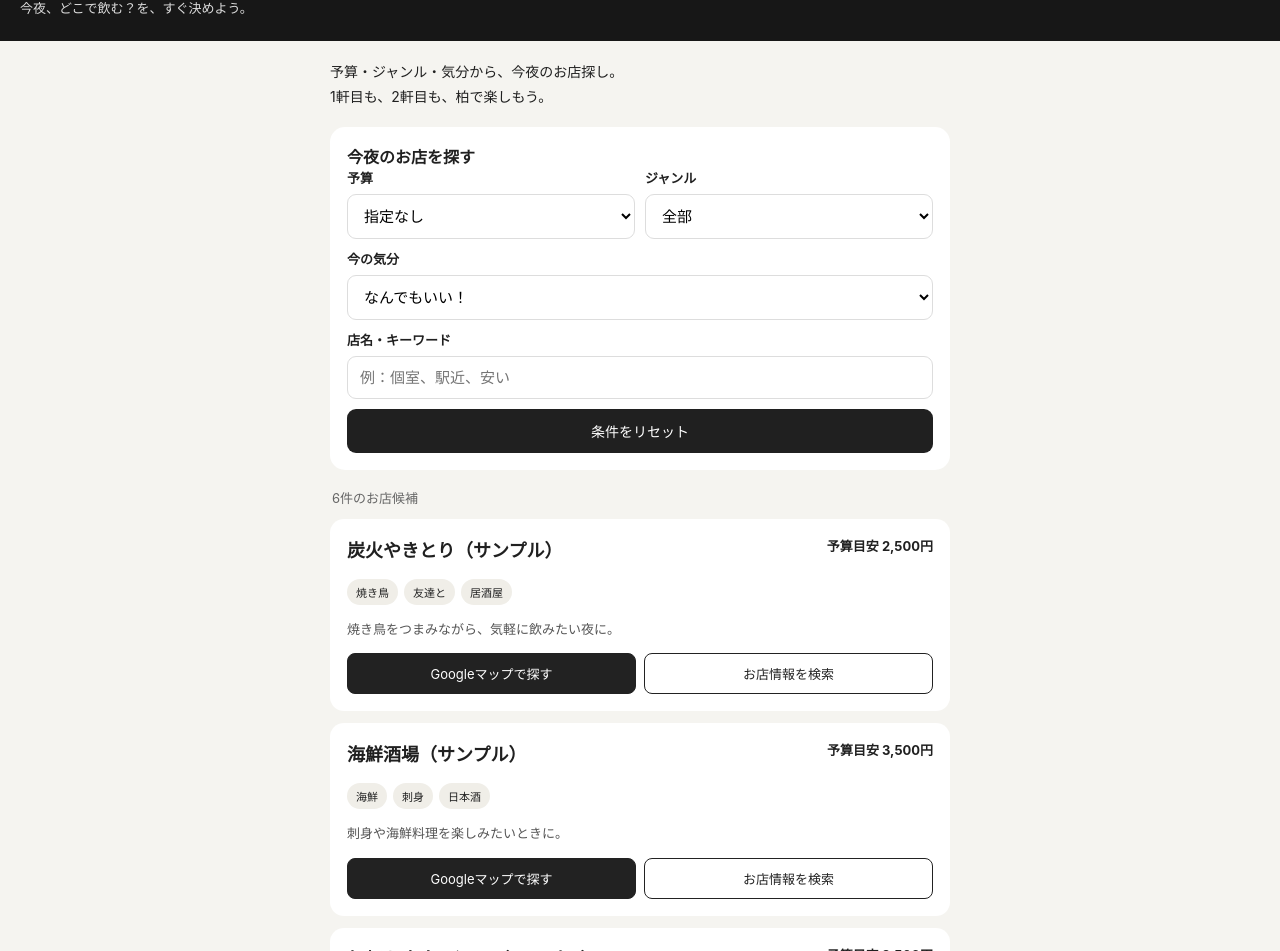
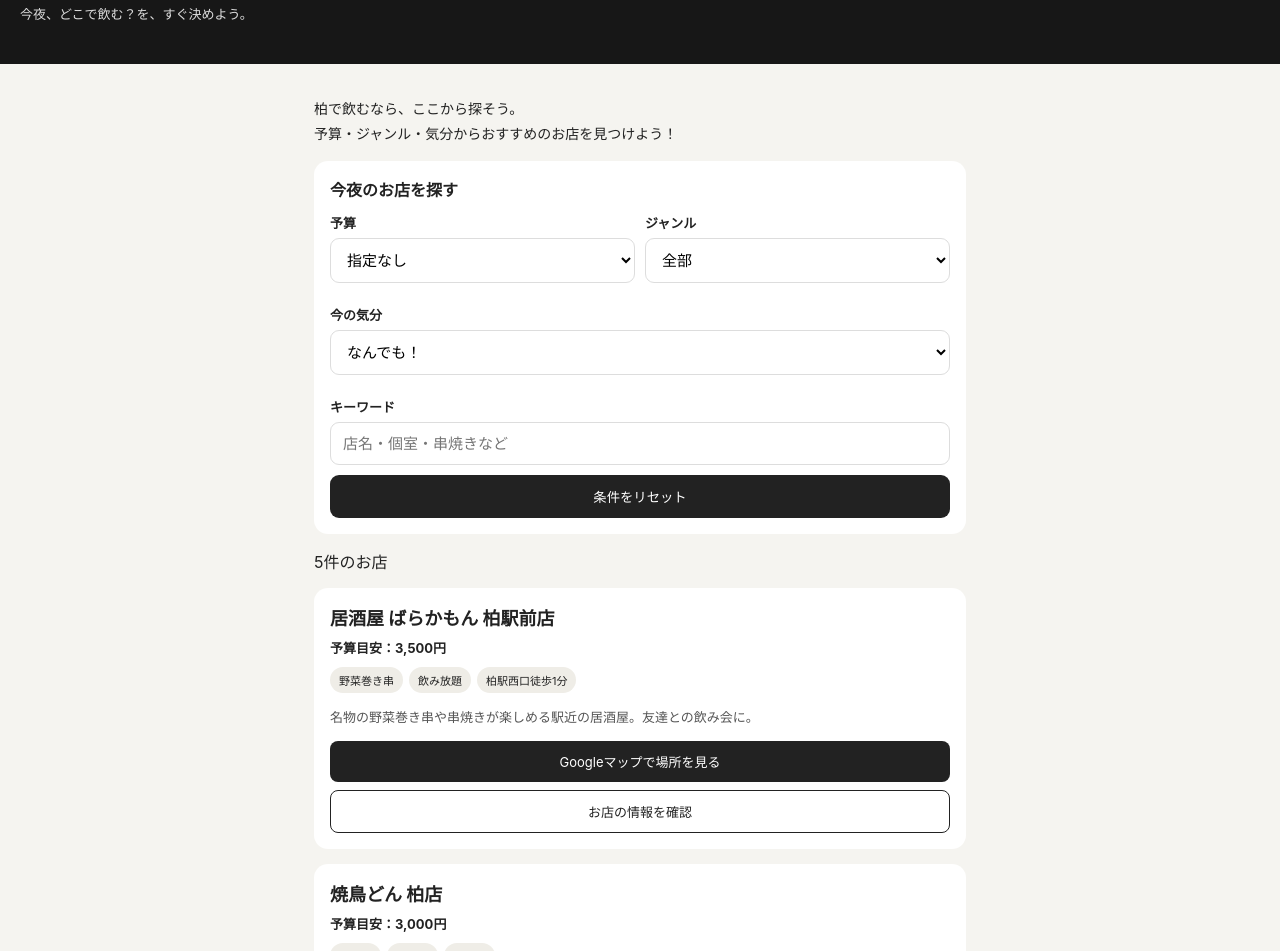
Before and after one commit to gsishw/kashiwa-nomi, a plain HTML site: page index.html in a window 1280 px wide. Shown: the part 114-1065 px from the top of the page. Drawn offline with Linux system fonts and the light colour scheme.

Commit message:
Update index.html

```diff
--- a/index.html
+++ b/index.html
@@ -1,134 +1,217 @@
+
 
 <!DOCTYPE html>
+
 <html lang="ja">
+
 <head>
+
 <meta charset="UTF-8">
+
 <meta name="viewport" content="width=device-width, initial-scale=1">
-<title>柏のみ。｜今夜、どこで飲む？</title>
+
+<title>柏のみ。｜柏のおすすめ居酒屋</title>
+
 <style>
+
 *{box-sizing:border-box}
-body{margin:0;background:#f5f4f0;color:#202020;font-family:-apple-system,BlinkMacSystemFont,"Helvetica Neue",sans-serif}
-header{background:#171717;color:white;padding:27px 20px 24px}
-.logo{font-size:13px;letter-spacing:3px;color:#d8bd83}
-h1{font-size:34px;margin:10px 0}
-header p{font-size:13px;color:#ddd;margin:0}
-main{max-width:650px;margin:auto;padding:18px 15px}
-.intro{font-size:14px;line-height:1.8;margin:0 0 18px}
-.panel{background:white;padding:17px;border-radius:15px;margin-bottom:18px}
-label{display:block;font-size:13px;font-weight:bold;margin:12px 0 7px}
+
+body{margin:0;background:#f5f4f0;color:#222;font-family:-apple-system,BlinkMacSystemFont,sans-serif}
+
+header{background:#171717;color:white;padding:28px 20px}
+
+.logo{color:#d7bd83;font-size:12px;letter-spacing:3px}
+
+h1{font-size:36px;margin:10px 0}
+
+header p{font-size:13px;color:#ddd}
+
+main{max-width:680px;margin:auto;padding:18px 14px}
+
+.intro{font-size:14px;line-height:1.8}
+
+.panel,.shop{background:white;border-radius:14px;padding:16px;margin:15px 0}
+
+label{display:block;font-size:13px;font-weight:bold;margin:12px 0 6px}
+
 select,input{width:100%;padding:12px;border:1px solid #ddd;border-radius:9px;background:white;font-size:15px}
-button{border:0;border-radius:9px;padding:12px;background:#202020;color:white;font-size:14px}
-.filters{display:grid;grid-template-columns:1fr 1fr;gap:10px}
-.filters label{margin-top:0}
+
+.grid{display:grid;grid-template-columns:1fr 1fr;gap:10px}
+
 .wide{grid-column:1/-1}
-#count{font-size:13px;color:#666;margin:12px 2px}
-.shop{background:white;border-radius:14px;padding:17px;margin-bottom:12px}
-.shop-top{display:flex;justify-content:space-between;gap:10px;align-items:start}
-.shop h2{font-size:18px;margin:0 0 7px}
-.price{font-size:13px;font-weight:bold;white-space:nowrap}
-.tags{display:flex;gap:6px;flex-wrap:wrap;margin:10px 0}
-.tag{background:#f0eee8;border-radius:20px;padding:5px 9px;font-size:11px}
+
+button{padding:12px;border:0;border-radius:9px;background:#222;color:white;width:100%}
+
+.shop h2{font-size:18px;margin:0}
+
+.price{font-weight:bold;font-size:13px;margin-top:8px}
+
+.tags{display:flex;flex-wrap:wrap;gap:6px;margin:10px 0}
+
+.tag{background:#efede7;padding:5px 9px;border-radius:20px;font-size:11px}
+
 .shop p{font-size:13px;line-height:1.7;color:#555}
-.actions{display:flex;gap:8px;margin-top:12px}
-.actions a{flex:1;text-align:center;text-decoration:none;border:1px solid #222;border-radius:8px;padding:10px;color:#222;font-size:13px}
-.actions a:first-child{background:#222;color:white}
-.note{font-size:11px;color:#777;line-height:1.7;margin:20px 2px}
-footer{text-align:center;padding:24px;font-size:12px;color:#777}
+
+.shop a{display:block;text-align:center;padding:11px;border-radius:8px;background:#222;color:white;text-decoration:none;font-size:13px;margin-top:8px}
+
+.shop a.secondary{background:white;color:#222;border:1px solid #222}
+
+.note{font-size:11px;line-height:1.7;color:#777}
+
 </style>
+
 </head>
+
 <body>
+
 <header>
+
 <div class="logo">KASHIWA NIGHT GUIDE</div>
+
 <h1>柏のみ。</h1>
+
 <p>今夜、どこで飲む？を、すぐ決めよう。</p>
+
 </header>
+
 <main>
-<p class="intro">予算・ジャンル・気分から、今夜のお店探し。<br>1軒目も、2軒目も、柏で楽しもう。</p>
+
+<p class="intro">柏で飲むなら、ここから探そう。<br>予算・ジャンル・気分からおすすめのお店を見つけよう！</p>
 
 <section class="panel">
+
 <strong>今夜のお店を探す</strong>
-<div class="filters">
-<div>
-<label for="budget">予算</label>
+
+<div class="grid">
+
+<div><label for="budget">予算</label>
+
 <select id="budget">
-<option value="all">指定なし</option>
+
+<option value="99999">指定なし</option>
+
 <option value="2000">2,000円以内</option>
+
 <option value="3000">3,000円以内</option>
+
+<option value="4000">4,000円以内</option>
+
 <option value="5000">5,000円以内</option>
-</select>
+
+</select></div>
+
+<div><label for="genre">ジャンル</label>
+
+<select id="genre">
+
+<option value="all">全部</option>
+
+<option value="焼き鳥">焼き鳥・串焼き</option>
+
+<option value="海鮮">海鮮</option>
+
+<option value="居酒屋">大衆居酒屋</option>
+
+<option value="バー">バー・二軒目</option>
+
+</select></div>
+
+<div class="wide"><label for="mood">今の気分</label>
+
+<select id="mood">
+
+<option value="all">なんでも！</option>
+
+<option value="ワイワイ">ワイワイ飲みたい</option>
+
+<option value="ゆっくり">ゆっくり話したい</option>
+
+<option value="二軒目">二軒目に行きたい</option>
+
+</select></div>
+
+<div class="wide"><label for="keyword">キーワード</label>
+
+<input id="keyword" placeholder="店名・個室・串焼きなど"></div>
+
+<div class="wide"><button id="reset">条件をリセット</button></div>
+
 </div>
-<div>
-<label for="genre">ジャンル</label>
-<select id="genre">
-<option value="all">全部</option>
-<option value="焼き鳥">焼き鳥</option>
-<option value="海鮮">海鮮</option>
-<option value="居酒屋">居酒屋</option>
-<option value="バー">バー</option>
-<option value="ラーメン">ラーメン</option>
-</select>
-</div>
-<div class="wide">
-<label for="mood">今の気分</label>
-<select id="mood">
-<option value="all">なんでもいい！</option>
-<option value="ワイワイ">ワイワイ飲みたい</option>
-<option value="ゆっくり">ゆっくり話したい</option>
-<option value="二軒目">二軒目に行きたい</option>
-<option value="ひとり">ひとりで気軽に</option>
-</select>
-</div>
-<div class="wide">
-<label for="keyword">店名・キーワード</label>
-<input id="keyword" placeholder="例：個室、駅近、安い">
-</div>
-<div class="wide">
-<button id="reset" style="width:100%">条件をリセット</button>
-</div>
-</div>
+
 </section>
 
 <div id="count"></div>
+
 <div id="results"></div>
-<p class="note">※現在はサイトの動作確認用の試作品です。掲載店舗はサンプルで、実在店舗の情報や営業状況を確認したものではありません。お店を実際に掲載する際は、住所・料金・営業時間などを確認して更新します。</p>
+
+<p class="note">※掲載情報は来店前に各店舗の公式情報でご確認ください。予算は目安です。おすすめは柏のみ。編集部の選定候補で、店舗からの公認・提携を示すものではありません。</p>
+
 </main>
-<footer>柏のみ。 © 2026</footer>
+
 <script>
+
 const shops=[
-{name:"炭火やきとり（サンプル）",genre:"焼き鳥",price:2500,mood:["ワイワイ","ゆっくり"],tags:["焼き鳥","友達と","居酒屋"],desc:"焼き鳥をつまみながら、気軽に飲みたい夜に。",query:"柏 焼き鳥 居酒屋"},
-{name:"海鮮酒場（サンプル）",genre:"海鮮",price:3500,mood:["ワイワイ","ゆっくり"],tags:["海鮮","刺身","日本酒"],desc:"刺身や海鮮料理を楽しみたいときに。",query:"柏 海鮮 居酒屋"},
-{name:"気軽な大衆居酒屋（サンプル）",genre:"居酒屋",price:2500,mood:["ワイワイ"],tags:["安め","大人数","にぎやか"],desc:"みんなでワイワイ飲みたい夜の候補。",query:"柏 大衆居酒屋"},
-{name:"落ち着くバー（サンプル）",genre:"バー",price:3000,mood:["ゆっくり","二軒目","ひとり"],tags:["バー","二軒目","落ち着く"],desc:"二軒目や、ゆっくり話したいときの候補。",query:"柏 バー"},
-{name:"カジュアルバー（サンプル）",genre:"バー",price:2000,mood:["二軒目","ひとり","ワイワイ"],tags:["二軒目","カジュアル","気軽"],desc:"もう少しだけ飲みたいときに。",query:"柏 カジュアルバー"},
-{name:"締めのラーメン（サンプル）",genre:"ラーメン",price:1200,mood:["二軒目","ひとり"],tags:["ラーメン","締め","ひとり"],desc:"飲んだあとの締めを探しているときに。",query:"柏 ラーメン"}
+
+{name:"居酒屋 ばらかもん 柏駅前店",genre:"居酒屋",price:3500,mood:["ワイワイ","ゆっくり"],tags:["野菜巻き串","飲み放題","柏駅西口徒歩1分"],desc:"名物の野菜巻き串や串焼きが楽しめる駅近の居酒屋。友達との飲み会に。",query:"居酒屋 ばらかもん 柏駅前店",url:"https://barakamon-kashiwa.owst.jp/"},
+
+{name:"焼鳥どん 柏店",genre:"焼き鳥",price:3000,mood:["ワイワイ"],tags:["焼き鳥","友達と","串料理"],desc:"焼き鳥を楽しみたい夜にチェックしたいお店。",query:"焼鳥どん 柏店",url:"https://www.google.com/search?q=焼鳥どん+柏店"},
+
+{name:"豪快！藁焼き酒場 わらいち 柏東口店",genre:"海鮮",price:4500,mood:["ワイワイ","ゆっくり"],tags:["藁焼き","海鮮","日本酒"],desc:"藁焼きや海鮮料理を楽しみたい日に。",query:"豪快 藁焼き酒場 わらいち 柏東口店",url:"https://www.google.com/search?q=わらいち+柏東口店"},
+
+{name:"大衆酒場 BEETLE 柏",genre:"居酒屋",price:3000,mood:["ワイワイ","二軒目"],tags:["大衆酒場","気軽","飲み会"],desc:"気軽に飲みたいときの候補。メニューや営業情報を確認して行こう。",query:"大衆酒場 BEETLE 柏",url:"https://www.google.com/search?q=大衆酒場+BEETLE+柏"},
+
+{name:"おでんと炉端焼き あおちょ 柏店",genre:"居酒屋",price:3500,mood:["ゆっくり","ワイワイ"],tags:["おでん","炉端焼き","和食"],desc:"おでんや炉端焼きを食べながら飲みたい日に。",query:"おでんと炉端焼き あおちょ 柏店",url:"https://www.google.com/search?q=あおちょ+柏店"}
+
 ];
-const results=document.getElementById("results");
+
+const $=id=>document.getElementById(id);
+
 function render(){
-const budget=document.getElementById("budget").value;
-const genre=document.getElementById("genre").value;
-const mood=document.getElementById("mood").value;
-const keyword=document.getElementById("keyword").value.trim().toLowerCase();
-const found=shops.filter(s=>(budget==="all"||s.price<=Number(budget))&&(genre==="all"||s.genre===genre)&&(mood==="all"||s.mood.includes(mood))&&(!keyword||(s.name+s.genre+s.tags.join("")+s.desc).toLowerCase().includes(keyword)));
-document.getElementById("count").textContent=found.length+"件のお店候補";
-results.innerHTML="";
-if(!found.length){results.innerHTML="<section class='panel'>条件に合う候補がないよ。条件を変えてみてね！</section>";return}
-found.forEach(s=>{
-const el=document.createElement("section");
-el.className="shop";
-el.innerHTML="<div class='shop-top'><h2></h2><div class='price'></div></div><div class='tags'></div><p></p><div class='actions'><a target='_blank' rel='noopener'>Googleマップで探す</a><a target='_blank' rel='noopener'>お店情報を検索</a></div>";
-el.querySelector("h2").textContent=s.name;
-el.querySelector(".price").textContent="予算目安 "+s.price.toLocaleString()+"円";
-s.tags.forEach(t=>{const span=document.createElement("span");span.className="tag";span.textContent=t;el.querySelector(".tags").appendChild(span)});
-el.querySelector("p").textContent=s.desc;
-el.querySelectorAll("a")[0].href="https://www.google.com/maps/search/"+encodeURIComponent(s.query);
-el.querySelectorAll("a")[1].href="https://www.google.com/search?q="+encodeURIComponent(s.query);
-results.appendChild(el);
+
+const b=Number($("budget").value),g=$("genre").value,m=$("mood").value,k=$("keyword").value.trim().toLowerCase();
+
+const list=shops.filter(s=>s.price<=b&&(g==="all"||s.genre===g)&&(m==="all"||s.mood.includes(m))&&(!k||(s.name+s.tags.join("")+s.desc+s.genre).toLowerCase().includes(k)));
+
+$("count").textContent=list.length+"件のお店";
+
+$("results").replaceChildren();
+
+if(!list.length){$("results").textContent="条件に合うお店がないよ。条件を変えてみてね！";return}
+
+list.forEach(s=>{
+
+const card=document.createElement("section");card.className="shop";
+
+const h=document.createElement("h2");h.textContent=s.name;card.appendChild(h);
+
+const p=document.createElement("div");p.className="price";p.textContent="予算目安："+s.price.toLocaleString()+"円";card.appendChild(p);
+
+const tags=document.createElement("div");tags.className="tags";
+
+s.tags.forEach(t=>{const x=document.createElement("span");x.className="tag";x.textContent=t;tags.appendChild(x)});card.appendChild(tags);
+
+const desc=document.createElement("p");desc.textContent=s.desc;card.appendChild(desc);
+
+const map=document.createElement("a");map.target="_blank";map.rel="noopener";map.href="https://www.google.com/maps/search/"+encodeURIComponent(s.query);map.textContent="Googleマップで場所を見る";card.appendChild(map);
+
+const info=document.createElement("a");info.className="secondary";info.target="_blank";info.rel="noopener";info.href=s.url;info.textContent="お店の情報を確認";card.appendChild(info);
+
+$("results").appendChild(card);
+
 });
+
 }
-["budget","genre","mood"].forEach(id=>document.getElementById(id).addEventListener("change",render));
-document.getElementById("keyword").addEventListener("input",render);
-document.getElementById("reset").addEventListener("click",()=>{document.getElementById("budget").value="all";document.getElementById("genre").value="all";document.getElementById("mood").value="all";document.getElementById("keyword").value="";render()});
+
+["budget","genre","mood"].forEach(id=>$(id).addEventListener("change",render));
+
+$("keyword").addEventListener("input",render);
+
+$("reset").addEventListener("click",()=>{$("budget").value="99999";$("genre").value="all";$("mood").value="all";$("keyword").value="";render()});
+
 render();
+
 </script>
+
 </body>
+
 </html>
```
